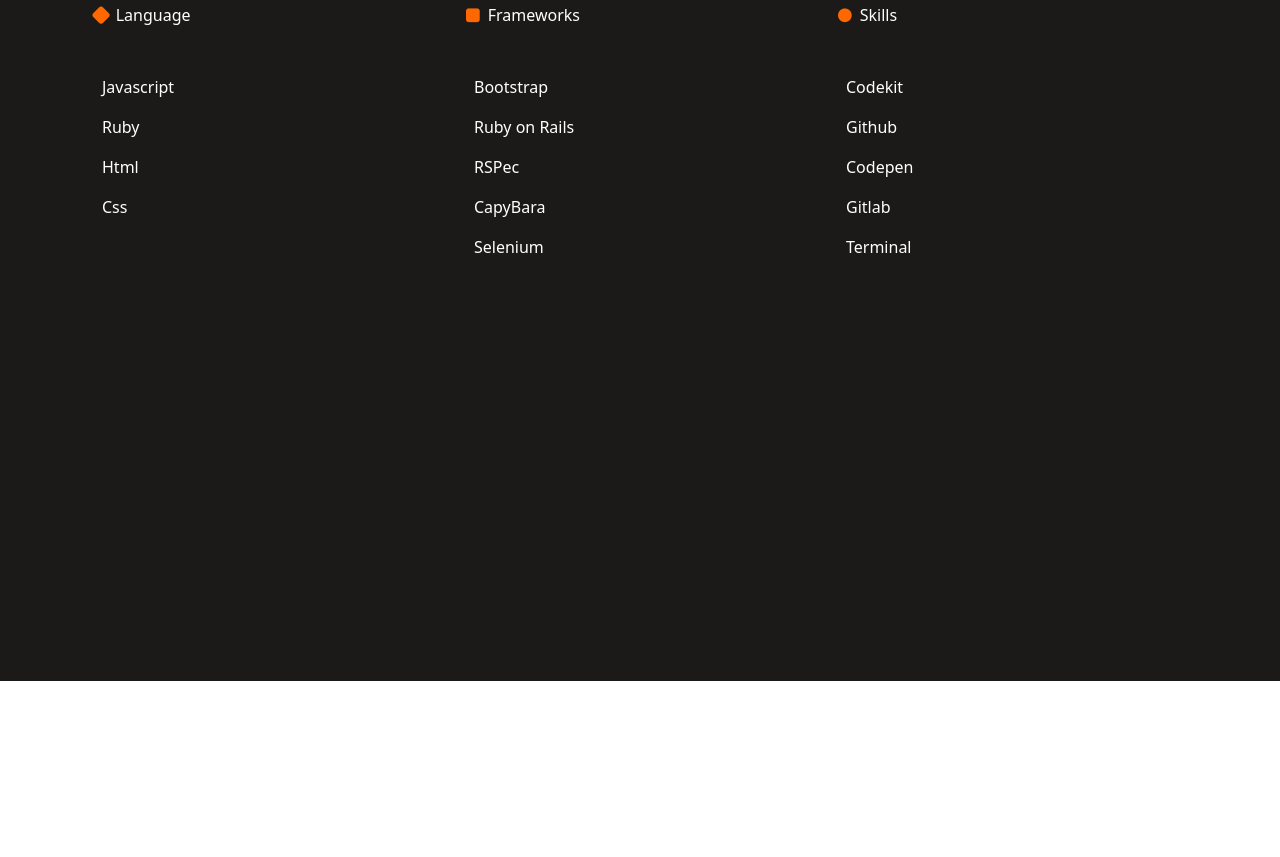
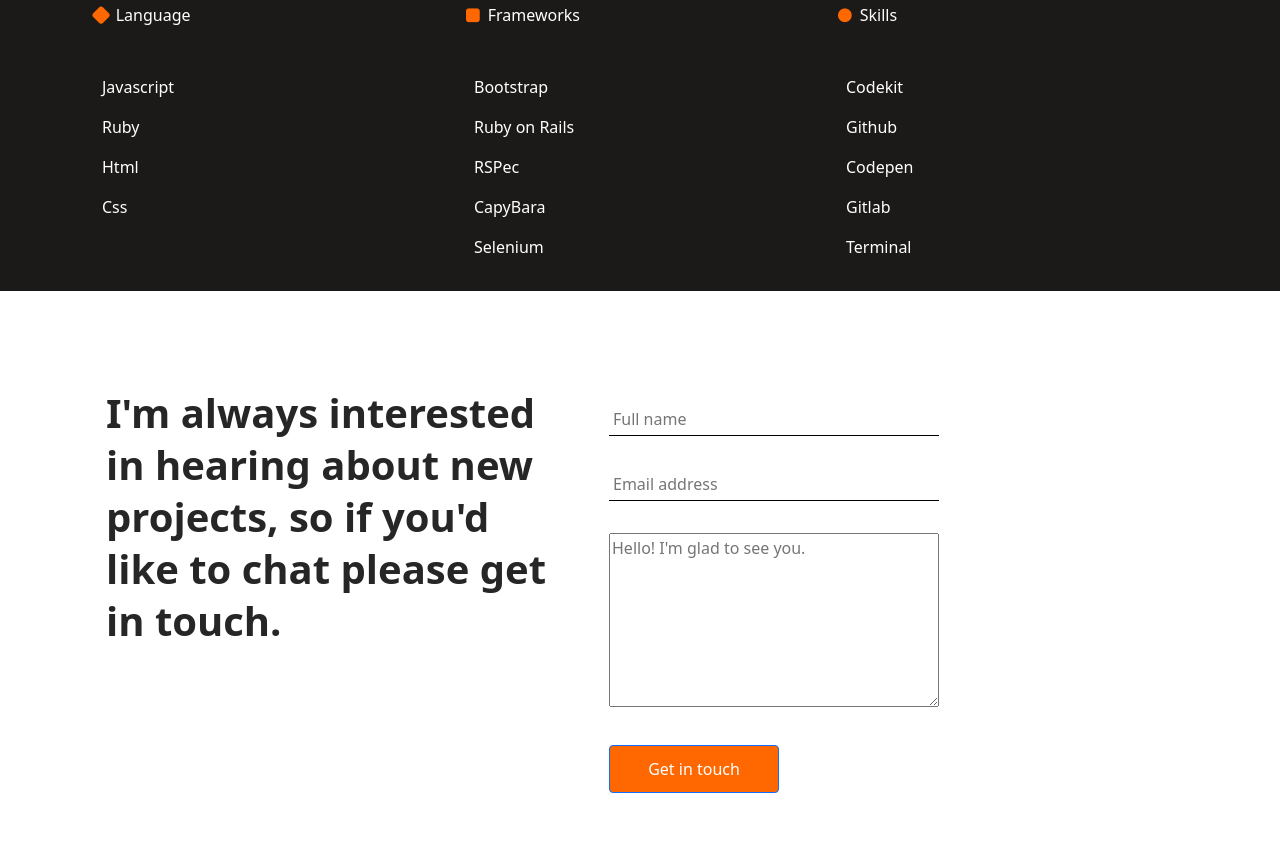
Before and after one commit to Nemwel-Boniface/portfolio-bootstrap, a website: page index.html in a window 1280 px wide. Shown: the part 3517-4374 px from the top of the page. Before the commit the page ends 4246 px from the top, so only its background shows below. Drawn offline with nearby package versions, Linux system fonts and the light colour scheme; some packages are replaced by stand-ins of ours; a script that the page names is missing.

Commit message:
Update to page form section

```diff
--- a/index.html
+++ b/index.html
@@ -471,6 +471,25 @@
           </div>
         </div>
       </section>
+
+      <!--form section-->
+      <section class="container form d-flex">
+        <div class="formdesc my-5 px-4">
+          <h2 class="col-6">
+            I'm always interested in hearing about new projects, so if you'd like
+            to chat please get in touch.
+          </h2>
+        </div>
+        <div class="forminput my-5 px-4">
+          <form class="col-7">
+            <input class="col-12 ftext my-3 py-1 px-1" type="text" id="Full-Name" name="name" placeholder="Full name" maxlength="30" required/>
+          <input class="col-12 femail my-3 py-1 px-1" type="email" id="Email" name="_replyto" placeholder="Email address" required/>
+          <textarea class="col-12 ftextarea pr-4 my-3" name="message" maxlength="500" rows="7" cols="40"
+            placeholder="Hello! I'm glad to see you." required></textarea><br />
+            <button class="btn btn-primary px-3 border-1 my-3" type="submit" style="background-color: #ff6800; width: 170px">Get in touch</button>
+          </form>
+        </div>
+      </section>
     </main>
   </body>
 </html>
--- a/stylesheets/style.css
+++ b/stylesheets/style.css
@@ -138,7 +138,6 @@
 .myworks {
   width: 100%;
   height: 100%;
-  height: 1300px;
   background: #1c1a19;
   background-image: url(../images/Frame.png);
   background-position: top 100px right 0;
@@ -157,3 +156,17 @@
   color: #f55800;
   margin-bottom: 24px;
 }
+
+/*form description section*/
+.formdesc h2 {
+  width: 455px;
+    height: 256px;
+    font-weight: 700;
+    font-size: 40px;
+    line-height: 52px;
+    color: #262626;
+}
+form input {
+  border: 0;
+  border-bottom: 1px solid #000;
+}
```
